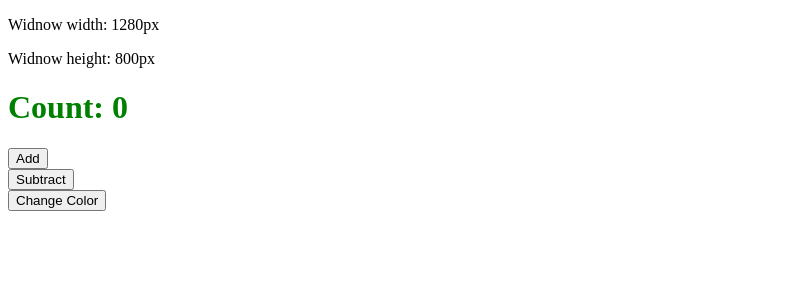
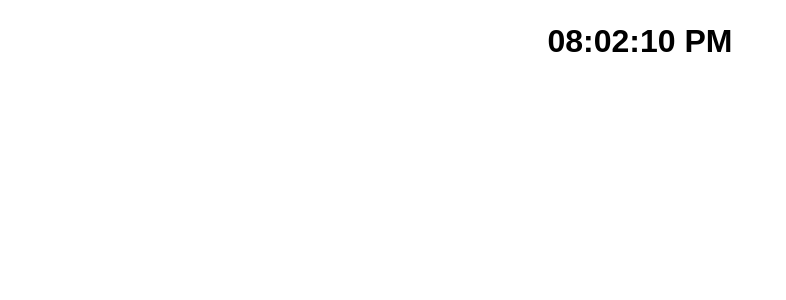
Before and after one commit to hinayupak/react-vite, a React (Vite) app: page / in a window 1280 px wide. Shown: the top 300 px of the page, without its empty margins (0-786 px from the left). Built offline with nearby package versions, Linux system fonts and the light colour scheme.

Commit message:
digital clock, useEffect practice

```diff
--- a/src/App.jsx
+++ b/src/App.jsx
@@ -5,6 +5,7 @@ import Car from "./Car";
 import Card from "./Card";
 import ColorPicker from "./ColorPicker";
 import Counter from "./Counter";
+import DigitalClock from "./DigitalClock";
 import List from "./List";
 import MyComponent from "./MyComponent";
 import OnChangeSample from "./OnChangeSample";
@@ -32,7 +33,8 @@ function App() {
 
   return (
     <>
-      <UseEpek />
+      <DigitalClock />
+      {/* <UseEpek /> */}
       {/* <ToDoList /> */}
       {/* <ArrayObjectInState /> */}
       {/* <ArrayUpdate /> */}
--- /dev/null
+++ b/src/DigitalClock.jsx
@@ -0,0 +1,43 @@
+import React, { useState, useEffect } from "react";
+
+function DigitalClock() {
+  const [time, setTime] = useState(new Date());
+
+  useEffect(() => {
+    const intervalId = setInterval(() => {
+      setTime(new Date());
+    }, 1000);
+
+    // cleanup
+    return () => {
+      clearInterval(intervalId);
+    };
+  }, []);
+
+  const formatTime = () => {
+    let hours = time.getHours();
+    const minutes = time.getMinutes();
+    const seconds = time.getSeconds();
+    const meridiem = hours >= 12 ? "PM" : "AM";
+
+    hours = hours % 12 || 12;
+
+    return `${padZero(hours)}:${padZero(minutes)}:${padZero(
+      seconds
+    )} ${meridiem}`;
+  };
+
+  const padZero = (number) => {
+    return (number < 10 ? "0" : "") + number;
+  };
+
+  return (
+    <div className="clock-container">
+      <div className="clock">
+        <span>{formatTime()}</span>
+      </div>
+    </div>
+  );
+}
+
+export default DigitalClock;
--- a/src/index.css
+++ b/src/index.css
@@ -70,3 +70,13 @@
 .to-do-button {
   margin: 5px;
 }
+.clock-container .clock {
+  font-family: Arial, sans-serif;
+  max-width: 100%;
+  padding: 15px;
+  text-align: center;
+}
+.clock-container .clock span {
+  font-weight: bold;
+  font-size: 2em;
+}
```
